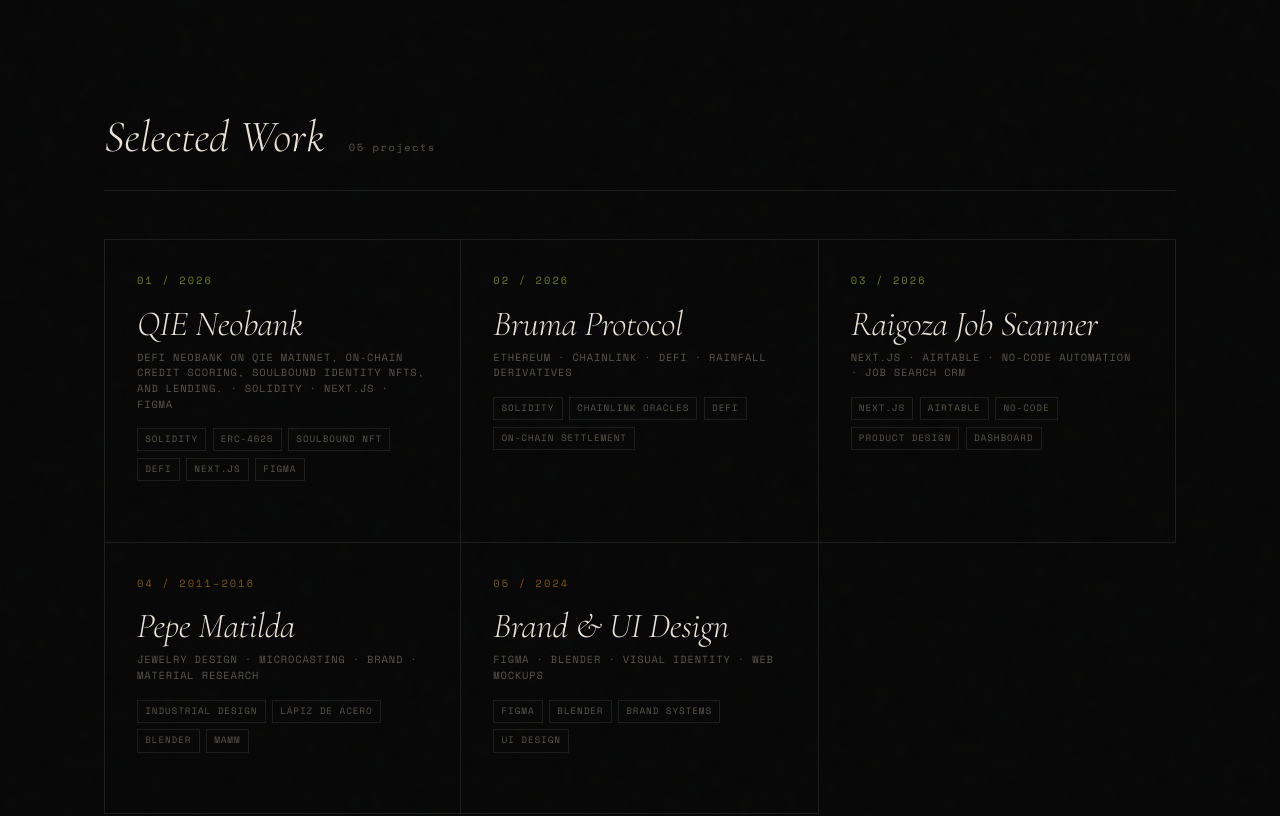
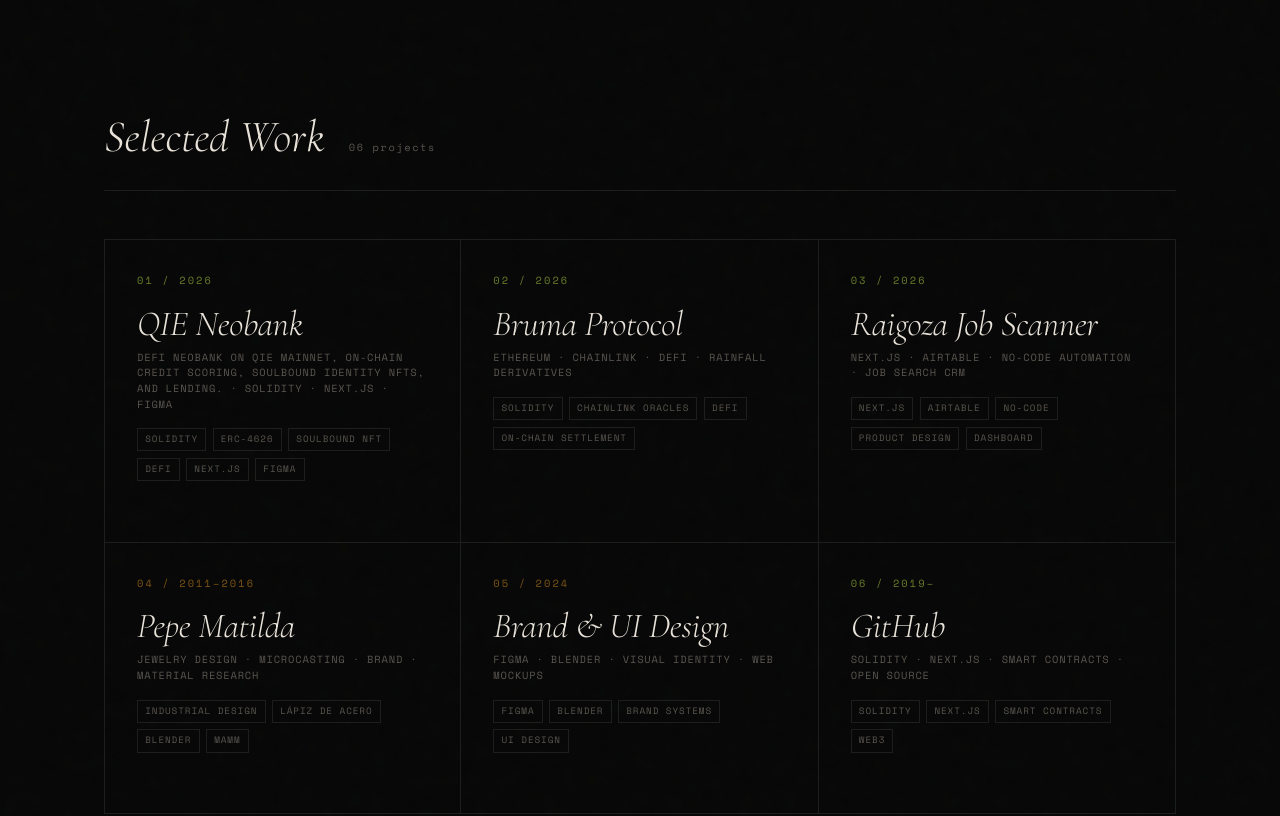
Before and after one commit to NinjaPuppetDev/portfolio, a Next.js app: page / in a window 1280 px wide. Shown: the part 800-1616 px from the top of the page. Built offline with nearby package versions, Linux system fonts and the light colour scheme.

Commit message:
github-card-added

```diff
--- a/app/components/LandingPage.tsx
+++ b/app/components/LandingPage.tsx
@@ -63,6 +63,18 @@
     link: 'https://www.figma.com/design/iZ4qn2tuRrdexN0ZTRPgkL/PortfolioWix?node-id=0-1&t=LYdt0byEh03HmTUx-1',
     linkLabel: 'View in Figma',
     accent: 'var(--amber)',
+  },
+    {
+    index: '06',
+    year: '2019–',
+    title: 'GitHub',
+    subtitle: 'Solidity · Next.js · Smart Contracts · Open Source',
+    tags: ['Solidity', 'Next.js', 'Smart Contracts', 'Web3'],
+    description:
+      'Active repo where the work lives. Smart contracts, protocol interfaces, and the codebase behind this site — version-controlled from first commit to mainnet deploy.',
+    link: 'https://github.com/NinjaPuppetDev',
+    linkLabel: 'View on GitHub',
+    accent: 'var(--accent)',
   },
 ]
 
```
